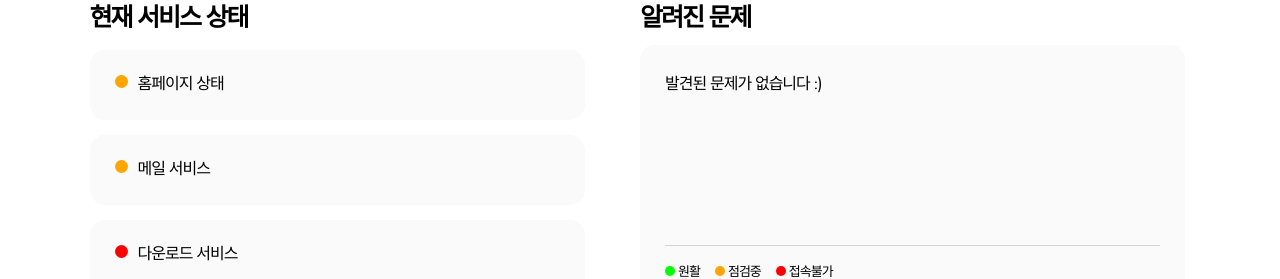
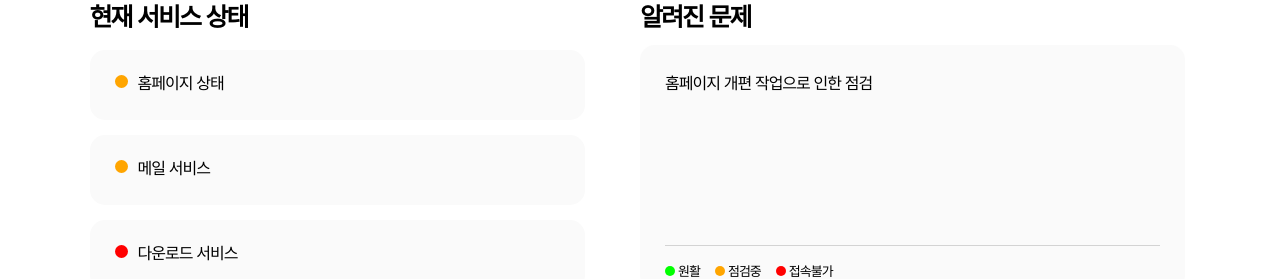
Before and after one commit to gyeongent/gyeongnet, a React (Create React App) app: page /support in a window 1280 px wide. Shown: the part 176-455 px from the top of the page. Built offline with nearby package versions, Linux system fonts and the light colour scheme; a web font is replaced by a local one.

Commit message:
Update support.js

```diff
--- a/src/componenets/support.js
+++ b/src/componenets/support.js
@@ -39,7 +39,7 @@ function Issue(){
             </div>
             <div className="issueContent">
                 <div className="issueArticle">
-                    발견된 문제가 없습니다 :)
+                     홈페이지 개편 작업으로 인한 점검
                 </div>
                 <div className="issueBar">
                     <hr className="issueHr" />
```
